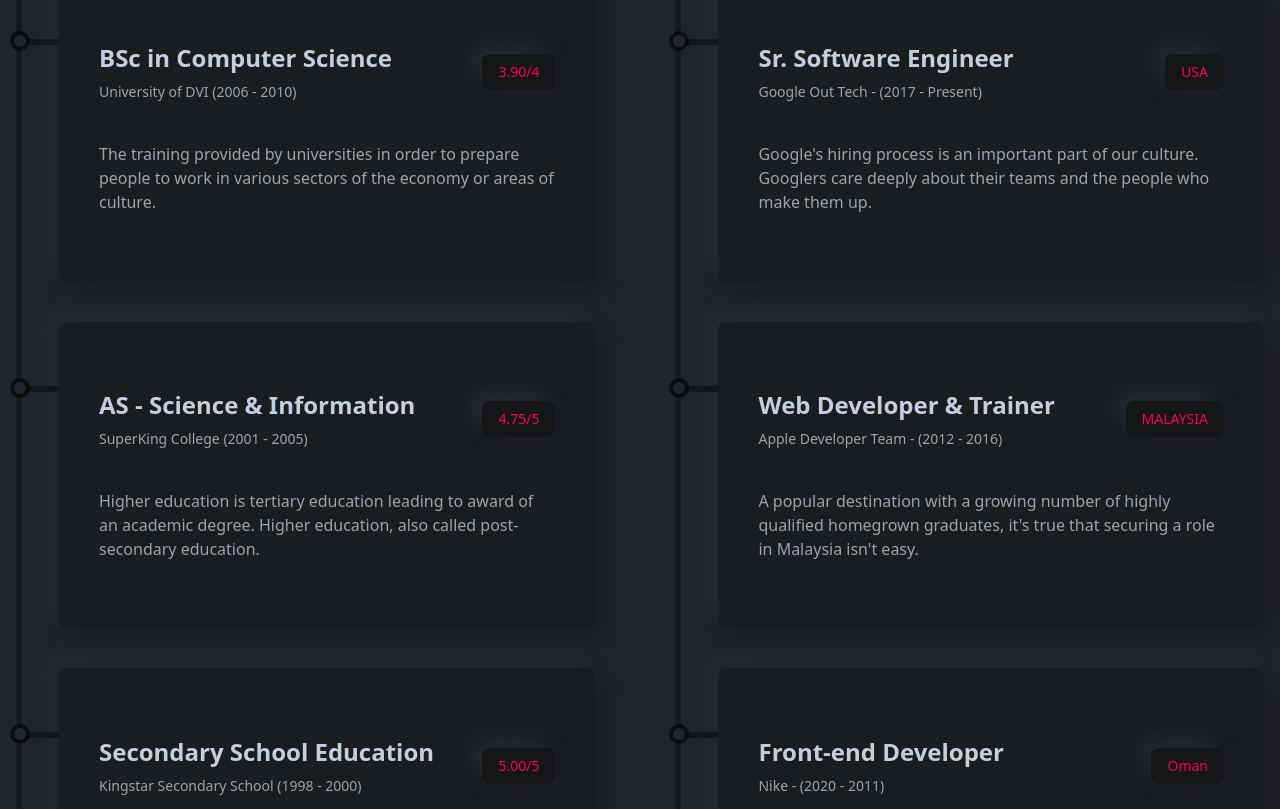
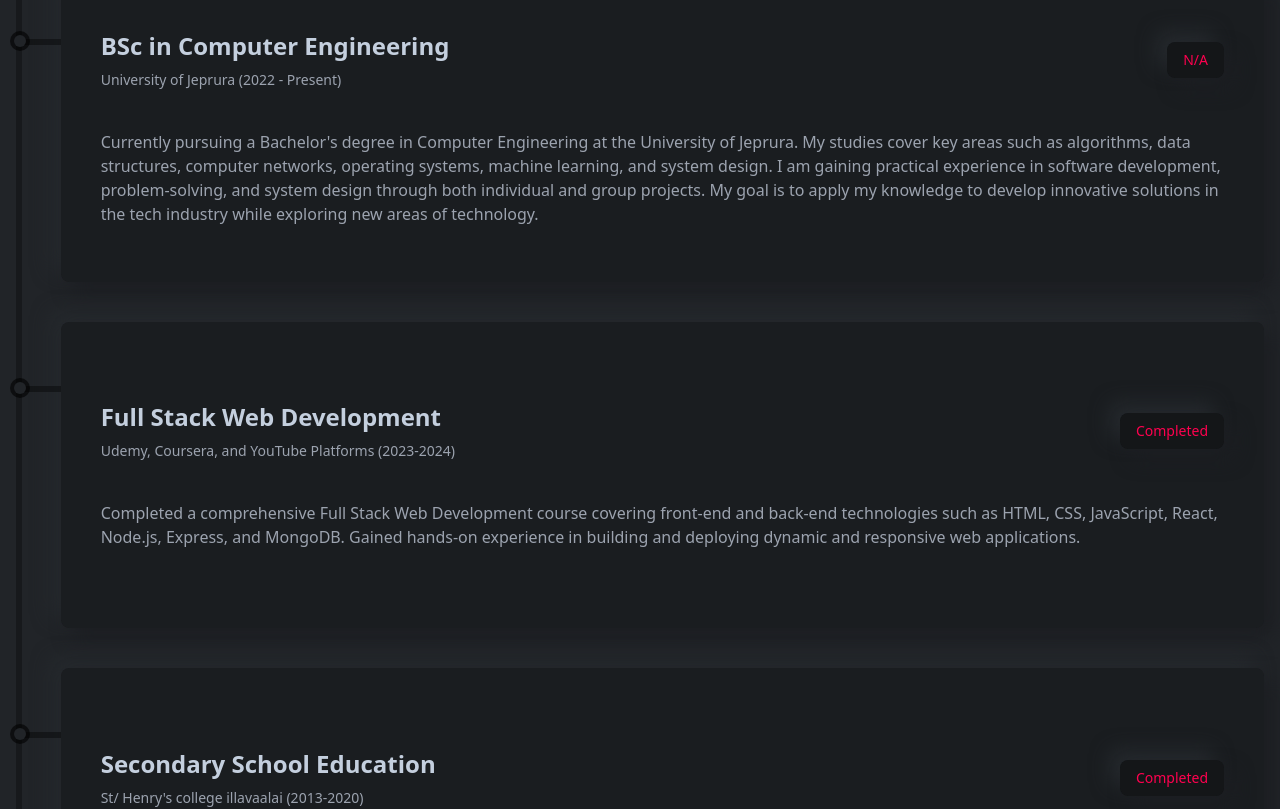
Before and after one commit to Remiltan123/My_Portfolio, a React (Create React App) app: page / in a window 1280 px wide. Shown: the part 3820-4629 px from the top of the page. Built offline with nearby package versions, Linux system fonts and the light colour scheme.

Commit message:
Skills Com

```diff
--- a/src/components/resume/Education.js
+++ b/src/components/resume/Education.js
@@ -9,61 +9,37 @@
       animate={{ opacity: 1, transition: { duration: 0.5 } }}
       className="w-full flex flex-col lgl:flex-row gap-10 lgl:gap-20"
     >
-      {/* part one */}
+      {/* Education Section */}
       <div>
         <div className="py-6 lgl:py-12 font-titleFont flex flex-col gap-4">
-          <p className="text-sm text-designColor tracking-[4px]">1998 - 2010</p>
+          <p className="text-sm text-designColor tracking-[4px]">2022 - Present</p>
           <h2 className="text-3xl md:text-4xl font-bold">Education Quality</h2>
         </div>
         <div className="mt-6 lgl:mt-14 w-full h-[1000px] border-l-[6px] border-l-black border-opacity-30 flex flex-col gap-10">
           <ResumeCard
-            title="BSc in Computer Science"
-            subTitle="University of DVI (2006 - 2010)"
-            result="3.90/4"
-            des="The training provided by universities in order to prepare people to work in various sectors of the economy or areas of culture."
+            title="BSc in Computer Engineering"
+            subTitle="University of Jeprura (2022 - Present)"
+            result="N/A"
+            des="Currently pursuing a Bachelor's degree in Computer Engineering at the University of Jeprura. My studies cover key areas such as algorithms, data structures, computer networks, operating systems, machine learning, and system design. I am gaining practical experience in software development, problem-solving, and system design through both individual and group projects. My goal is to apply my knowledge to develop innovative solutions in the tech industry while exploring new areas of technology."
           />
+
           <ResumeCard
-            title="AS - Science & Information"
-            subTitle="SuperKing College (2001 - 2005)"
-            result="4.75/5"
-            des="Higher education is tertiary education leading to award of an academic degree. Higher education, also called post-secondary education."
+            title="Full Stack Web Development"
+            subTitle="Udemy, Coursera, and YouTube Platforms (2023-2024)"
+            result="Completed"
+            des="Completed a comprehensive Full Stack Web Development course covering front-end and back-end technologies such as HTML, CSS, JavaScript, React, Node.js, Express, and MongoDB. Gained hands-on experience in building and deploying dynamic and responsive web applications."
           />
+
           <ResumeCard
             title="Secondary School Education"
-            subTitle="Kingstar Secondary School (1998 - 2000)"
-            result="5.00/5"
-            des="Secondary education or post-primary education covers two phases on the International Standard Classification of Education scale."
+            subTitle="St/ Henry's college illavaalai (2013-2020)"
+            result="Completed"
+            des="Successfully completed secondary school education, focusing on foundational subjects including mathematics, science, and computer studies, which sparked my interest in technology and engineering."
           />
+
         </div>
       </div>
-      {/* part Two */}
 
-      <div>
-        <div className="py-6 lgl:py-12 font-titleFont flex flex-col gap-4">
-          <p className="text-sm text-designColor tracking-[4px]">2010 - 2022</p>
-          <h2 className="text-3xl md:text-4xl font-bold">Job Experience</h2>
-        </div>
-        <div className="mt-6 lgl:mt-14 w-full h-[1000px] border-l-[6px] border-l-black border-opacity-30 flex flex-col gap-10">
-          <ResumeCard
-            title="Sr. Software Engineer"
-            subTitle="Google Out Tech - (2017 - Present)"
-            result="USA"
-            des="Google's hiring process is an important part of our culture. Googlers care deeply about their teams and the people who make them up."
-          />
-          <ResumeCard
-            title="Web Developer & Trainer"
-            subTitle="Apple Developer Team - (2012 - 2016)"
-            result="MALAYSIA"
-            des="A popular destination with a growing number of highly qualified homegrown graduates, it's true that securing a role in Malaysia isn't easy."
-          />
-          <ResumeCard
-            title="Front-end Developer"
-            subTitle="Nike - (2020 - 2011)"
-            result="Oman"
-            des="The Oman economy has grown strongly over recent years, having transformed itself from a producer and innovation-based economy."
-          />
-        </div>
-      </div>
     </motion.div>
   );
 };
```
Also changed, not shown: src/components/resume/Skills.js (+108 -75 lines).
